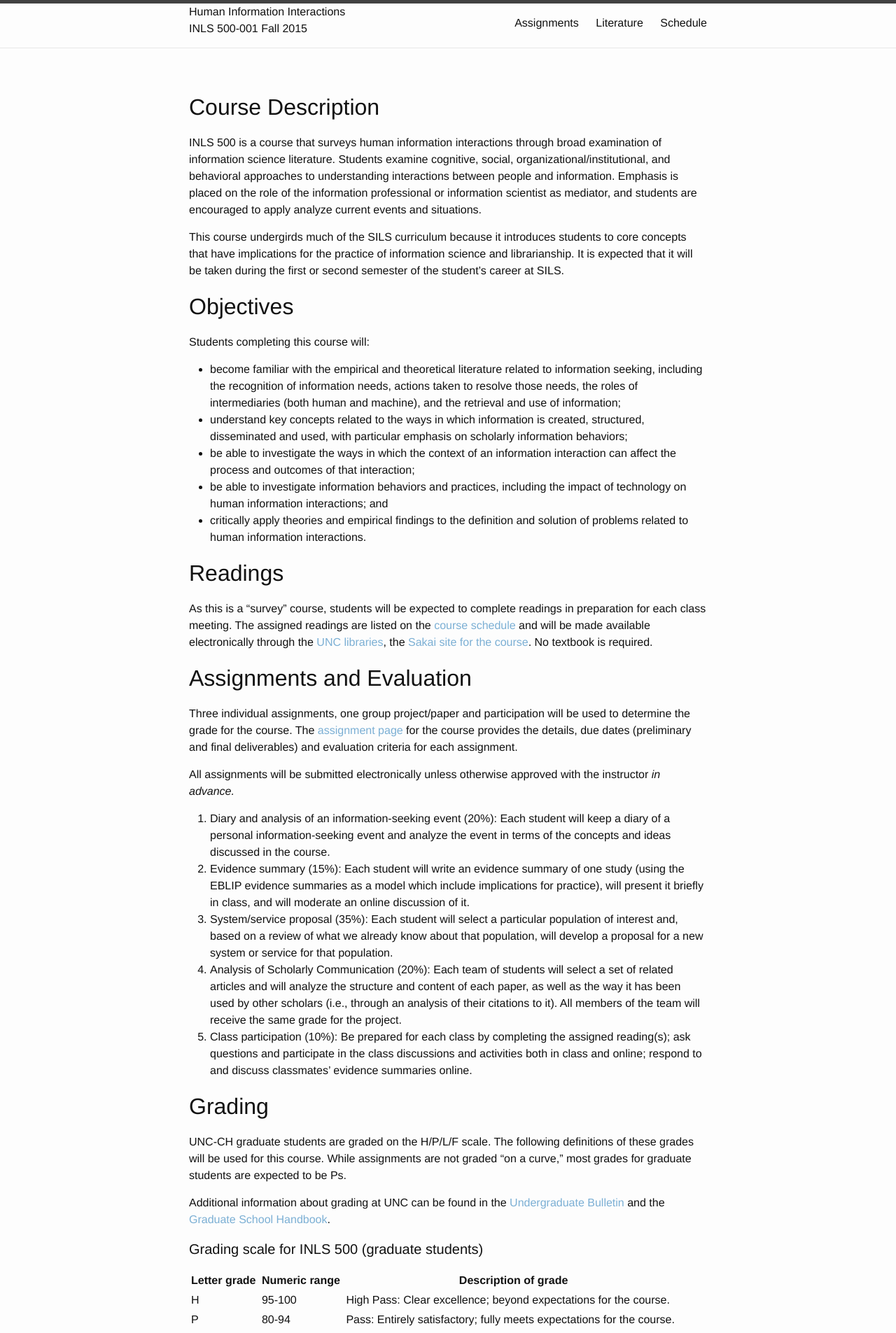
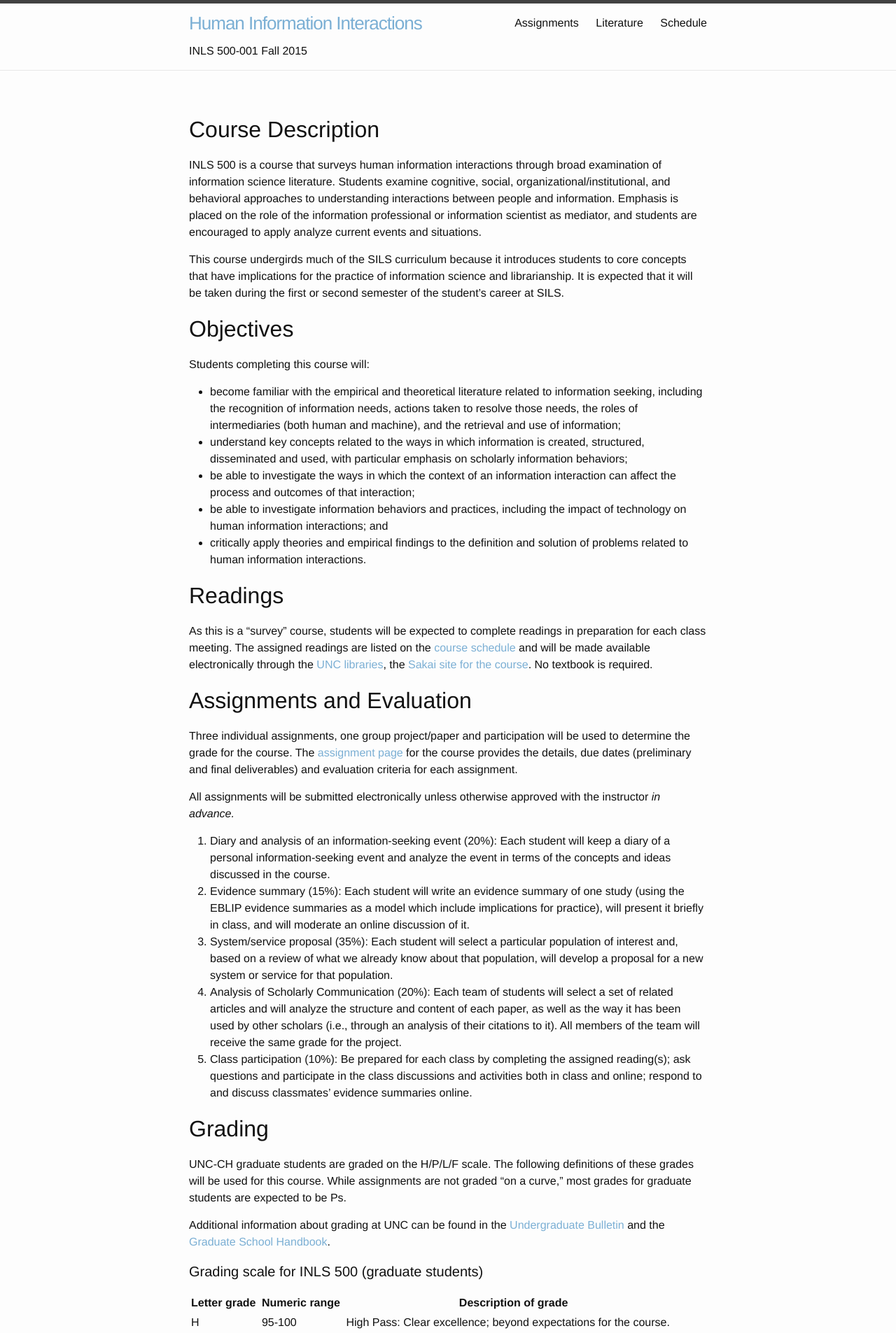
Before and after one commit to jdmar3/inls718, a Jekyll site: the page built from index.md, in a window 1280 px wide. Shown: the top 1905 px of the page at 70% size. Built offline with Jekyll 4.4.1, drawn with Linux system fonts in a browser that asks for light colours.

Commit message:
fix title div

```diff
--- a/_includes/header.html
+++ b/_includes/header.html
@@ -2,7 +2,7 @@
 
   <div class="wrapper">
 
-    <div class="title-block"
+    <div class="title-block">
       <a class="site-title" href="{{ site.baseurl }}/">
         {{ site.title }}
       </a>
```
